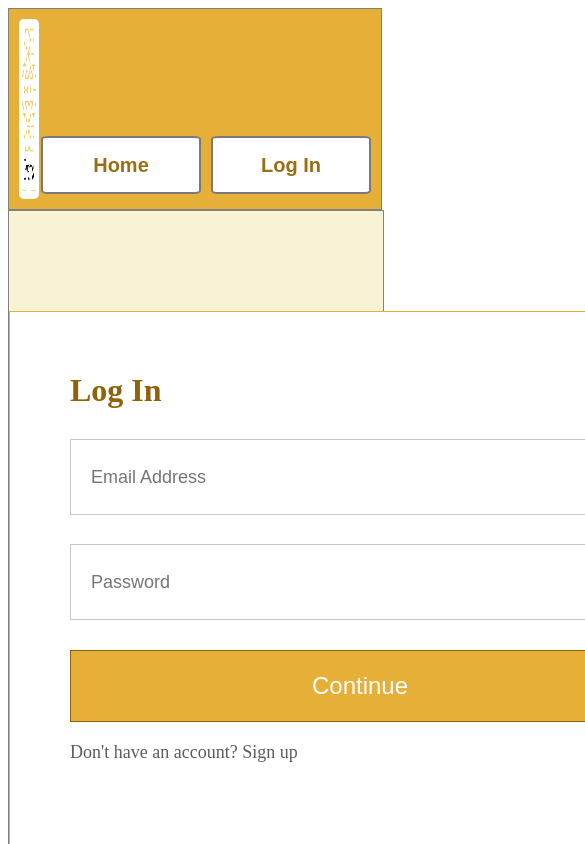
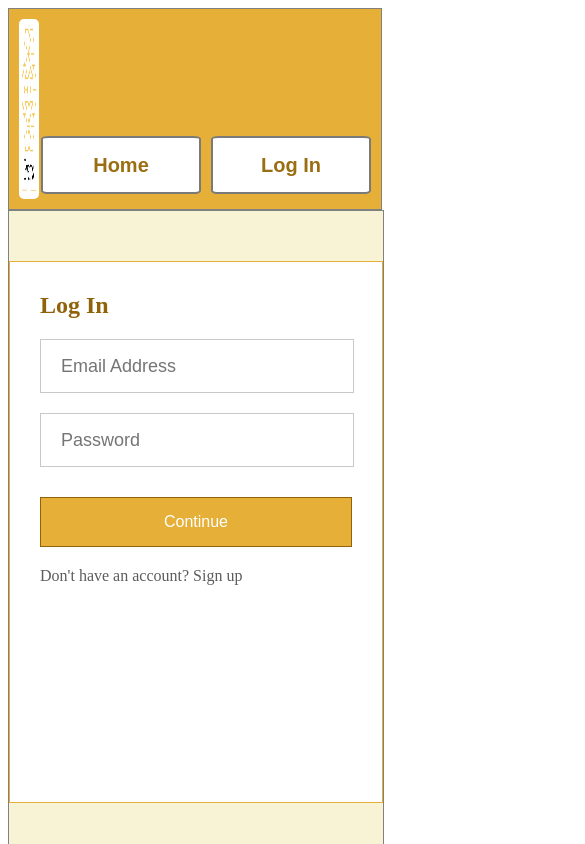
Before and after one commit to andraimoraru/EventPlatform, a React (Vite) app in the folder frontend/: page /login in a window 390 px wide. Shown: the top 844 px of the page, 585 px wide, since content can reach past the window. Built offline with nearby package versions, Linux system fonts and the light colour scheme.

Commit message:
CSS for login page

```diff
--- a/frontend/src/Pages/CSS/LoginSignup.css
+++ b/frontend/src/Pages/CSS/LoginSignup.css
@@ -70,3 +70,53 @@
     font-size: 18px;
     font-weight: 500;
 }
+@media(max-width:1280px) {
+    .loginsignup{
+       padding-top: 50px;
+    }
+    .loginsignup-container {
+        width: auto;
+        max-width: 500px;
+        max-height: 500px;
+    }
+    .loginsignup-container h1 {
+        margin: 10px 0px;
+    }
+    .loginsignup-fields {
+        gap: 20px;
+        margin-top: 20px;
+    }
+    .loginsignup-fields input {
+        height: 65px;
+        width: 93%;
+    }
+    .loginsignup-container button {
+        width: 100%;
+    }
+    .loginsignup-login {
+        font-size: 16px;
+    }
+    .loginsignup-agree {
+        font-size: 14px;
+        gap: 10px;
+    }
+}
+
+@media(max-width:800px) {
+    .loginsignup-container {
+        padding: 20px 30px;
+    }
+    .loginsignup-container h1 {
+        font-size: 24px;
+    }
+    .loginsignup-fields {
+        margin-top: 20px;
+    }
+    .loginsignup-fields input {
+        height: 50px;
+    }
+    .loginsignup-container button {
+        height: 50px;
+        font-size: 16px;
+    }
+}
```
